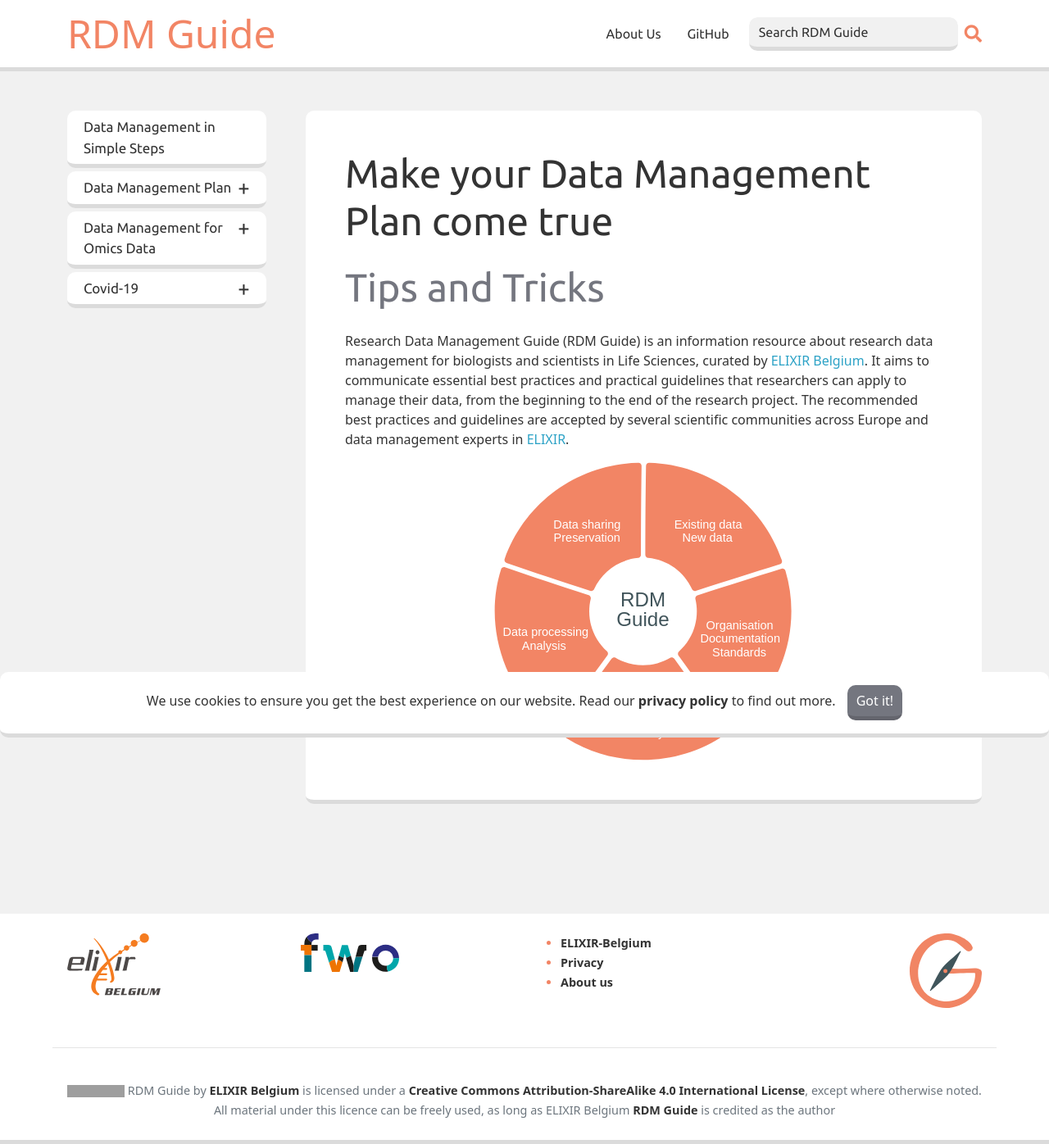
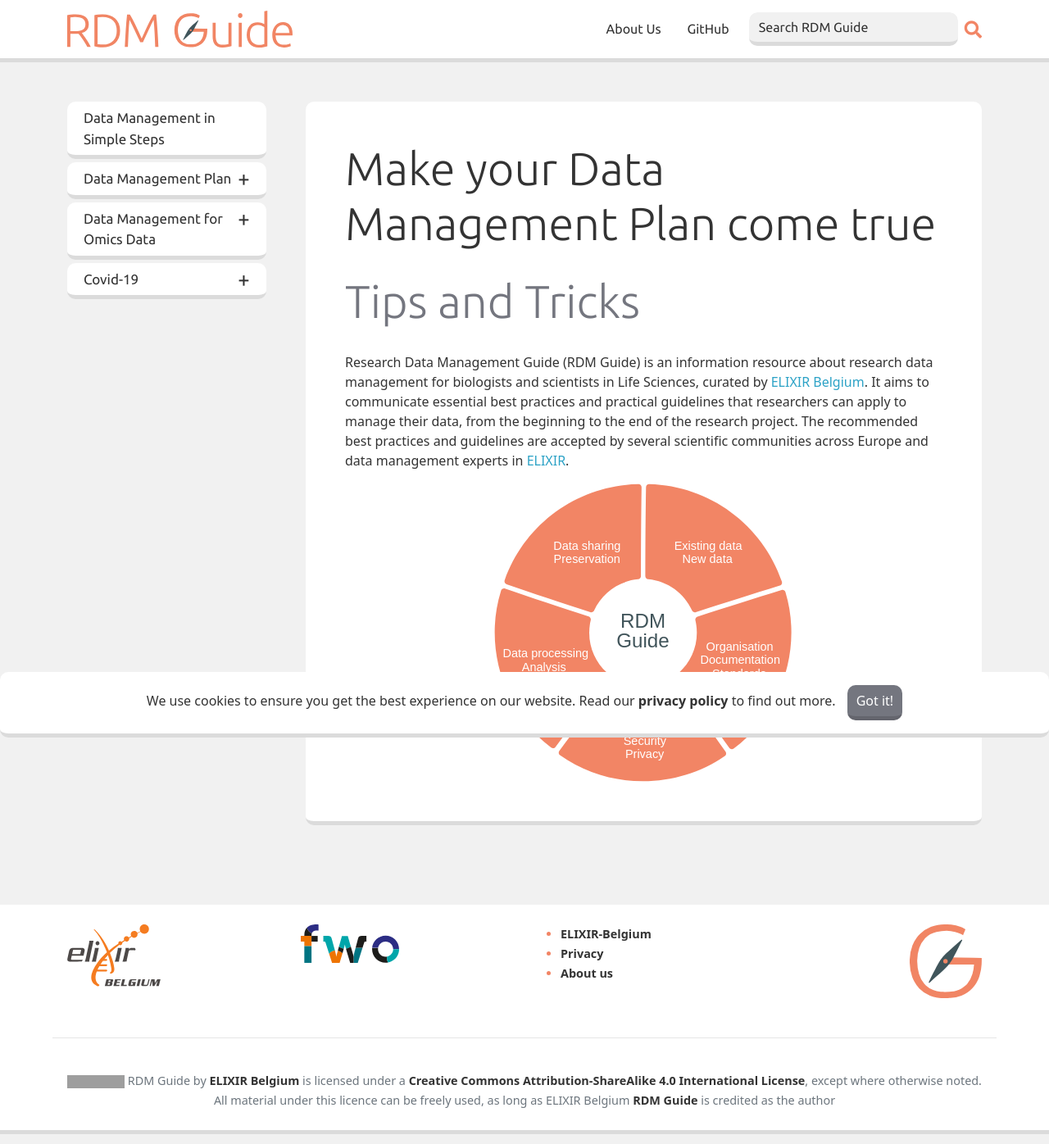
Before and after one commit to ELIXIR-Belgium/rdm-guide, a Jekyll site: the page built from index.md, in a window 1280 px wide. Shown: the whole page at 82% size. Built offline with Jekyll 4.4.1, drawn with Linux system fonts in a browser that asks for light colours; grey boxes are pictures that could not be loaded.

Commit message:
new fonts

```diff
--- a/_includes/footer.html
+++ b/_includes/footer.html
@@ -15,7 +15,7 @@
                 </ul>
             </div>
             <div class="col-lg-3 col-sm-6 mb-2">
-                <img class="company-logo" src="{{ 'assets/img/RDMGuide_logo_condesed.svg' | relative_url }}" alt="RDM Guide logo condensed" width="88px">
+                <img class="company-logo" src="{{ 'assets/img/RDMGuide_logo_2_condensed.svg' | relative_url }}" alt="RDM Guide logo condensed" width="88px">
             </div>
         </div>
     </div>
--- a/_includes/topnav.html
+++ b/_includes/topnav.html
@@ -2,9 +2,9 @@
 <header>
     <a class="visually-hidden-focusable" href='#main'>Skip to content</a>
     <a class="visually-hidden-focusable" href='#footer'>Skip to footer</a>
-    <nav class="navbar navbar-expand-lg mb-3 mb-lg-5 py-0">
+    <nav class="navbar navbar-expand-lg mb-3 mb-lg-5">
         <div class="container">
-            <a class="navbar-brand" href="{{ 'index.html' | relative_url }}">RDM Guide</a>
+            <a class="navbar-brand" href="{{ 'index.html' | relative_url }}"><img alt="RDM Guide logo" src="{{ 'assets/img/RDMGuide_logo_2.svg' | relative_url }}"></a>
             <button class="navbar-toggler" type="button" data-bs-toggle="collapse" data-bs-target="#navbarCollapse" aria-controls="navbarCollapse" aria-expanded="false" aria-label="Toggle navigation">
                 <i title="navbar-toggler" class="fa fa-bars"></i>
             </button>
--- a/assets/css/main.css
+++ b/assets/css/main.css
@@ -27,14 +27,14 @@ body {
 
 h1 {
     font-family: var(--title-font);
-    font-size: 3em;
-    font-weight: 400;
+    font-size: 3.5em;
+    font-weight: 300;
     margin-bottom: 0.5em;
 }
 
 @media (max-width: 576px) {
     h1 {
-        font-size: 2em;
+        font-size: 2.5em;
     }
 }
 
@@ -864,12 +864,3 @@ iframe {
 .alert-info {
     background-color: #2ca2c659;
 }
-
-.navbar-brand {
-    color: var(--primary-theme-color);
-    font-size: 3em;
-}
-
-.navbar-brand:hover {
-    color:#a05e4a;
-}
```
Also changed, not shown: assets/img/RDMGuide_logo-01.svg (deleted), assets/img/RDMGuide_logo_2.svg (added), assets/img/RDMGuide_logo_2_condensed.svg (added), assets/img/RDMGuide_logo_condesed.svg (deleted), assets/img/android-chrome-192x192.png, assets/img/android-chrome-512x512.png, assets/img/apple-touch-icon.png, assets/img/favicon-16x16.png, assets/img/favicon-32x32.png, assets/img/favicon.ico.
